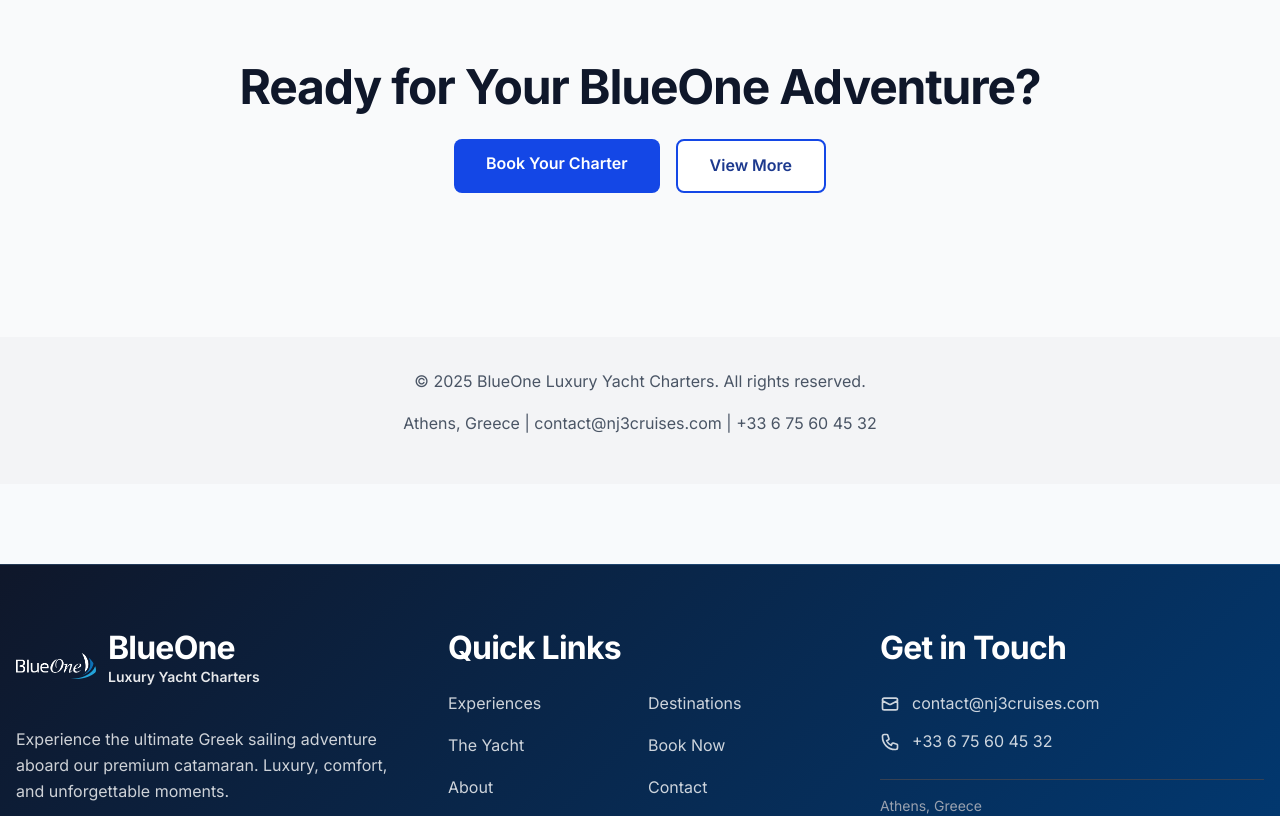
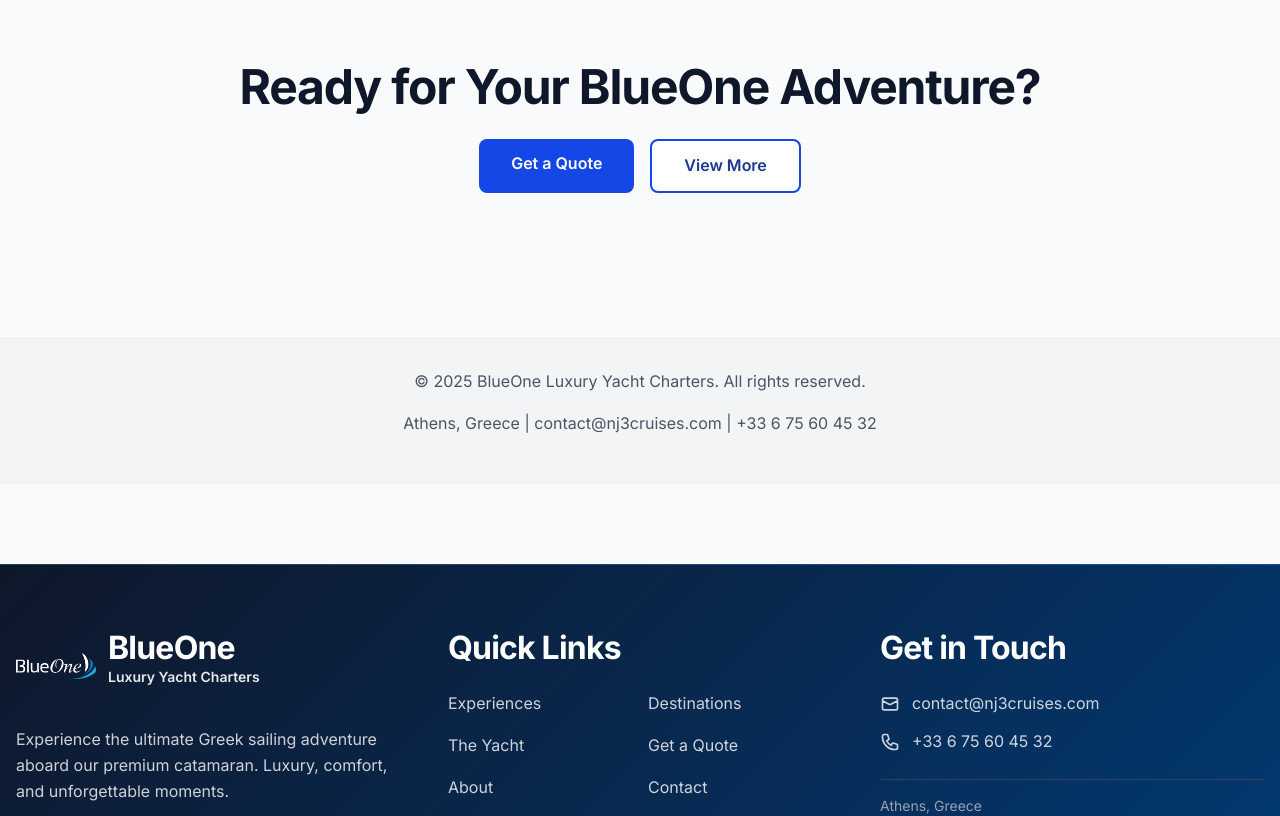
Before and after one commit to okamoun/ConceptSailing, a Next.js app: page /specifications in a window 1280 px wide. Shown: the part 3000-3816 px from the top of the page. Built offline with nearby package versions, Linux system fonts and the light colour scheme; no server answers.

Commit message:
get a quote

```diff
--- a/app/HomeClient.tsx
+++ b/app/HomeClient.tsx
@@ -192,7 +192,7 @@ export default function HomeClient() {
             Ready for Your BlueOne Adventure?
           </h2>
           <p className="text-xl text-white mb-8 max-w-2xl mx-auto">
-            Book your luxury sailing experience today and create memories that will last a lifetime
+            Request a quote for your luxury sailing experience and create memories that will last a lifetime
           </p>
           <div className="flex flex-col sm:flex-row gap-4 justify-center">
             <Link href="/booking" className="btn-primary bg-white text-blue-600 hover:bg-gray-50">
--- a/app/blueone/BlueOneClient.tsx
+++ b/app/blueone/BlueOneClient.tsx
@@ -139,7 +139,7 @@ export default function BlueOneClient() {
                 href={`/booking?boat=${encodeURIComponent(boat.name)}&brand=${encodeURIComponent(boat.brand)}&length=${encodeURIComponent(boat.length)}&description=${encodeURIComponent(boat.description)}&image=${encodeURIComponent(boat.image)}`}
                 className="btn-primary text-lg px-8 py-4 shadow-2xl"
               >
-                Book Your Adventure
+                Get a Quote
                 <svg className="w-5 h-5 ml-2" fill="none" stroke="currentColor" viewBox="0 0 24 24">
                   <path strokeLinecap="round" strokeLinejoin="round" strokeWidth={2} d="M13 7l5 5m0 0l-5 5m5-5H6" />
                 </svg>
@@ -581,7 +581,7 @@ export default function BlueOneClient() {
               Ready for Your BlueOne Adventure?
             </h2>
             <p className="text-xl text-white mb-8 max-w-2xl mx-auto">
-              Book your luxury sailing experience today and create memories that will last a lifetime
+              Request a quote for your luxury sailing experience and create memories that will last a lifetime
             </p>
             <div className="flex flex-col sm:flex-row gap-4 justify-center">
               <a
--- a/app/booking/page.tsx
+++ b/app/booking/page.tsx
@@ -2,11 +2,11 @@ import type { Metadata } from 'next';
 import BookingClient from './booking-client';
 
 export const metadata: Metadata = {
-  title: 'Book Your BlueOne Yacht Charter | Luxury Sailing Greece',
+  title: 'Get a Quote | BlueOne Luxury Yacht Charters',
   description: 'Reserve your luxury sailing adventure in Greece. Book the BlueOne catamaran for island hopping, sunset cruises, and premium yacht experiences.',
   keywords: ['book yacht Greece', 'BlueOne reservation', 'luxury sailing booking', 'Greek islands charter', 'catamaran rental Greece', 'Athens yacht booking'],
   openGraph: {
-    title: 'Book Your BlueOne Yacht Charter | Luxury Sailing Greece',
+    title: 'Get a Quote | BlueOne Luxury Yacht Charters',
     description: 'Reserve your luxury sailing adventure in Greece. Book the BlueOne catamaran for island hopping and premium yacht experiences.',
     type: 'website',
     url: 'https://www.blueoneyacht.com/booking',
@@ -15,7 +15,7 @@ export const metadata: Metadata = {
         url: '/images/boats/blueone/External_sailing.jpg',
         width: 1200,
         height: 630,
-        alt: 'BlueOne Luxury Catamaran - Book Your Charter',
+        alt: 'BlueOne Luxury Catamaran - Get a Quote',
       },
     ],
   },
--- a/app/chef/[slug]/page.tsx
+++ b/app/chef/[slug]/page.tsx
@@ -233,7 +233,7 @@ export default function ChefPage({ params }: ChefPageProps) {
         {/* CTA */}
         <div className="text-center pb-4">
           <a href="/booking" className="btn-primary text-lg px-10 py-4 inline-flex">
-            Book Your Culinary Journey
+            Get a Quote
             <svg className="w-5 h-5" fill="none" stroke="currentColor" viewBox="0 0 24 24">
               <path strokeLinecap="round" strokeLinejoin="round" strokeWidth={2} d="M13 7l5 5m0 0l-5 5m5-5H6" />
             </svg>
--- a/app/components/Footer.tsx
+++ b/app/components/Footer.tsx
@@ -34,7 +34,7 @@ export default function Footer() {
               <Link href="/experiences" className="text-section-description hover:text-white transition-colors duration-200">Experiences</Link>
               <Link href="/destinations" className="text-section-description hover:text-white transition-colors duration-200">Destinations</Link>
               <Link href="/blueone" className="text-section-description hover:text-white transition-colors duration-200">The Yacht</Link>
-              <Link href="/booking" className="text-section-description hover:text-white transition-colors duration-200">Book Now</Link>
+              <Link href="/booking" className="text-section-description hover:text-white transition-colors duration-200">Get a Quote</Link>
               <Link href="/about" className="text-section-description hover:text-white transition-colors duration-200">About</Link>
               <Link href="/contact" className="text-section-description hover:text-white transition-colors duration-200">Contact</Link>
             </div>
--- a/app/specifications/page.tsx
+++ b/app/specifications/page.tsx
@@ -240,7 +240,7 @@ export default function SpecificationsPage() {
               href="/contact"
               className="bg-blue-700 hover:bg-blue-900 text-white px-8 py-3 rounded-lg font-semibold transition-colors"
             >
-              Book Your Charter
+              Get a Quote
             </Link>
             <Link
               href="/blueone"
--- a/app/themes/[id]/page.tsx
+++ b/app/themes/[id]/page.tsx
@@ -167,7 +167,7 @@ export default async function ThemePage({ params }: ThemePageProps) {
             href={`/booking?theme=${adventure.id}`}
             className="btn-primary inline-flex items-center gap-2 px-8 py-3"
           >
-            Book This Experience
+            Get a Quote
             <svg className="w-4 h-4" fill="none" stroke="currentColor" viewBox="0 0 24 24">
               <path strokeLinecap="round" strokeLinejoin="round" strokeWidth={2} d="M13 7l5 5m0 0l-5 5m5-5H6" />
             </svg>
```
